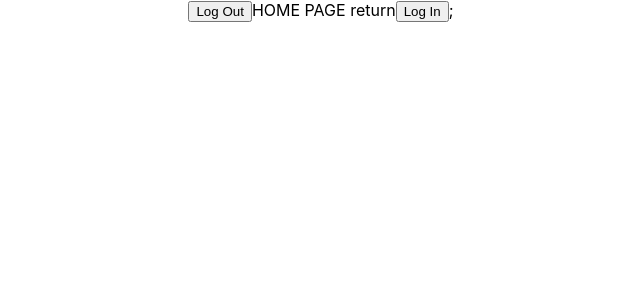
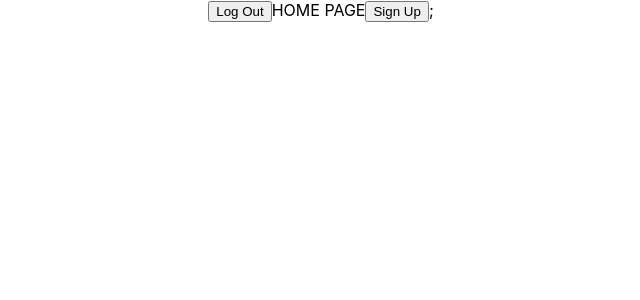
Before and after one commit to Nemanjavit/task-4-postgres, a React (Create React App) app in the folder client/: page / in a window 1280 px wide. Shown: the top 300 px of the page, without its empty margins (319-959 px from the left). Built offline with nearby package versions, Linux system fonts and the light colour scheme; no server answers.

Commit message:
change signup

```diff
--- a/client/src/pages/HomePage.js
+++ b/client/src/pages/HomePage.js
@@ -2,6 +2,17 @@ import { useAuth0 } from "@auth0/auth0-react";
 
 const HomePage = () => {
   const { loginWithRedirect, logout } = useAuth0();
+
+  const handleSignUp = async () => {
+    await loginWithRedirect({
+      appState: {
+        returnTo: "/",
+      },
+      authorizationParams: {
+        screen_hint: "signup",
+      },
+    });
+  };
 
   return (
     <div>
@@ -12,8 +23,8 @@ const HomePage = () => {
       >
         Log Out
       </button>
-      HOME PAGE return
-      <button onClick={() => loginWithRedirect()}>Log In</button>;
+      HOME PAGE
+      <button onClick={handleSignUp}>Sign Up</button>;
     </div>
   );
 };
```
